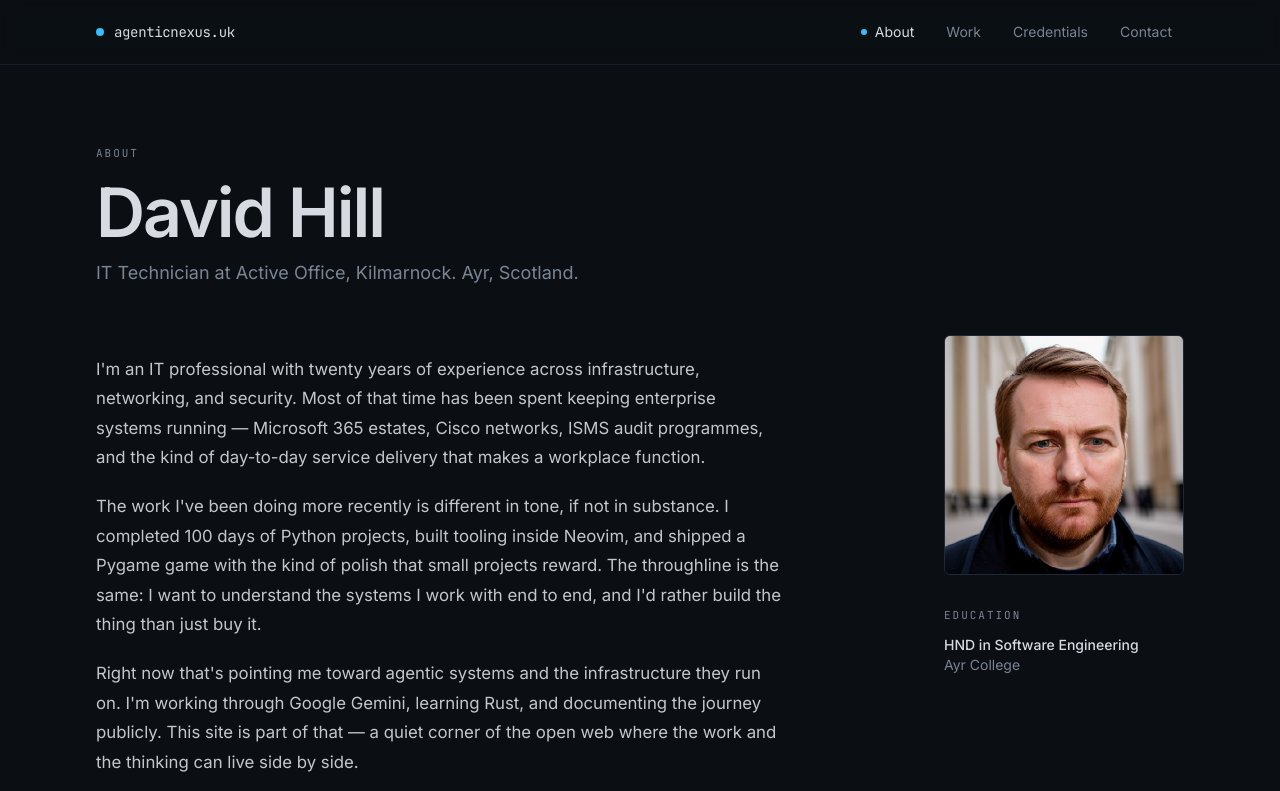
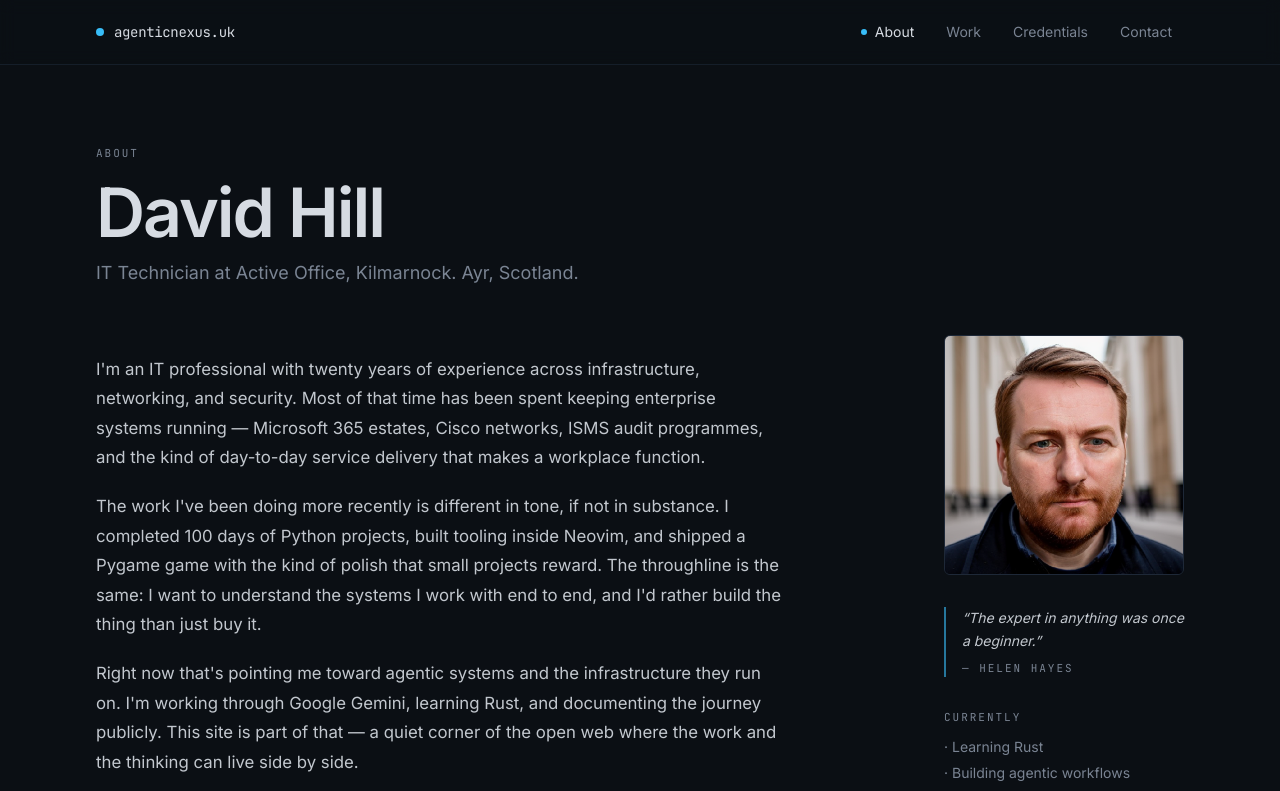
Before and after one commit to DavidH1ll/agenticnexus.uk, a Next.js app: page /about in a window 1280 px wide. Shown: the top 791 px of the page. Built offline with nearby package versions, Linux system fonts and the light colour scheme.

Commit message:
style: replace education block with quote and 'currently' list on about

```diff
--- a/src/app/about/page.js
+++ b/src/app/about/page.js
@@ -1,5 +1,5 @@
 import Image from 'next/image'
-import { profile, themes, skills, education } from '@/lib/data'
+import { profile, themes, skills } from '@/lib/data'
 
 export const metadata = {
   title: 'About',
@@ -73,12 +73,21 @@ export default function About() {
               priority
             />
           </div>
+          <blockquote className="border-l-2 border-accent/60 pl-4">
+            <p className="text-sm italic leading-relaxed text-text/90">
+              &ldquo;The expert in anything was once a beginner.&rdquo;
+            </p>
+            <p className="mt-2 font-mono text-[11px] uppercase tracking-[0.18em] text-muted">
+              &mdash; Helen Hayes
+            </p>
+          </blockquote>
           <div>
-            <p className="label-mono mb-3">Education</p>
-            <p className="text-sm font-medium text-text">
-              {education.qualification}
-            </p>
-            <p className="text-sm text-muted">{education.institution}</p>
+            <p className="label-mono mb-3">Currently</p>
+            <ul className="space-y-1.5 text-sm text-muted">
+              <li>&middot; Learning Rust</li>
+              <li>&middot; Building agentic workflows</li>
+              <li>&middot; Writing on the open web</li>
+            </ul>
           </div>
         </aside>
       </div>
```
Also changed, not shown: src/lib/data.js.
